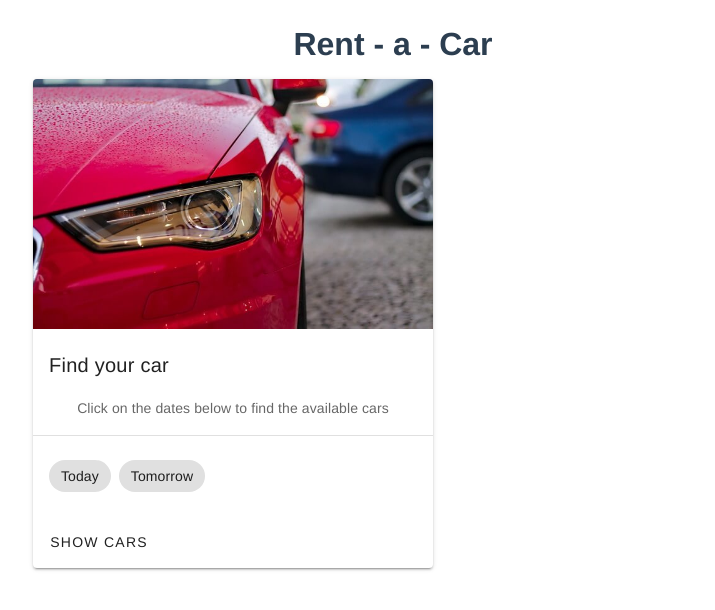
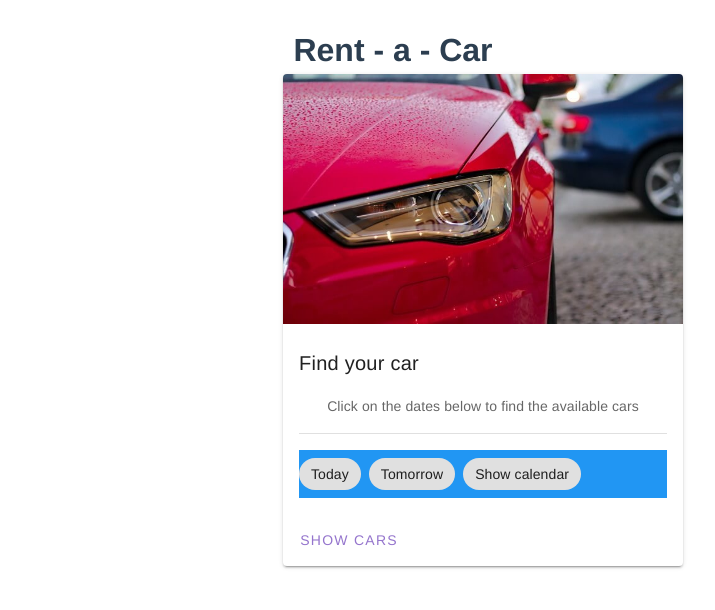
Before and after one commit to leokotman/rent-vehicle, a Vue app: page / in a window 1280 px wide. Shown: the top 610 px of the page, without its empty margins (157-872 px from the left). Built offline with nearby package versions, Linux system fonts and the light colour scheme; no server answers.

Commit message:
calendar btn & v-app tag around app (vuetify colors to work)

```diff
--- a/src/App.vue
+++ b/src/App.vue
@@ -1,21 +1,29 @@
 <template>
-  <div id="app">
+  <v-app id="app">
     <h1>Rent - a - Car</h1>
-    <find-car @showCars="showCars" :carsShown="carsShown" />
+    <find-car
+      @showCars="showCars"
+      :carsShown="carsShown"
+      @calendarToggle="toggleCalendar"
+      :calendarShown="calendarShown"
+    />
     <cars-list v-if="carsShown" :vehicles="fetchedData.vehicles" />
-  </div>
+    <the-calendar v-show="calendarShown" />
+  </v-app>
 </template>
 
 <script>
 import axios from "axios";
 import CarsList from "./components/CarsList.vue";
 import FindCar from "./components/FindCar.vue";
+import TheCalendar from './components/TheCalendar.vue';
 
 export default {
   name: "App",
   components: {
     FindCar,
     CarsList,
+    TheCalendar,
   },
   data() {
     return {
@@ -24,6 +32,7 @@ export default {
       availableAutos: [],
       fetchedData: null,
       carsShown: false,
+      calendarShown: false,
     };
   },
   methods: {
@@ -58,6 +67,9 @@ export default {
     showCars() {
       this.carsShown = !this.carsShown;
     },
+    toggleCalendar() {
+      this.calendarShown = !this.calendarShown;
+    },
   },
   created() {
     this.fetchData();
--- a/src/components/FindCar.vue
+++ b/src/components/FindCar.vue
@@ -15,6 +15,9 @@
         <v-chip-group class="blue" active-class="deep-purple accent-4" column>
           <v-chip>Today</v-chip>
           <v-chip>Tomorrow</v-chip>
+          <v-chip @click="toggleCalendar"
+            >{{ calendarShown ? "Hide" : "Show" }} calendar</v-chip
+          >
         </v-chip-group>
       </v-card-text>
 
@@ -29,9 +32,10 @@
 
 <script>
 export default {
-  emits: ["showCars"],
+  emits: ["showCars", "calendarToggle"],
   props: {
     carsShown: Boolean,
+    calendarShown: Boolean,
   },
   data() {
     return {
@@ -44,15 +48,18 @@ export default {
       this.$emit("showCars");
     },
     getToday() {
-    //   let date = new Date();
-    //   let day = date.getDate();
-    //   let month = date.getMonth() + 1;
-    //   let year = date.getFullYear();
+      //   let date = new Date();
+      //   let day = date.getDate();
+      //   let month = date.getMonth() + 1;
+      //   let year = date.getFullYear();
 
       const today = new Date();
       this.today = today;
       const tomorrow = new Date(today);
       this.tomorrow = tomorrow.setDate(tomorrow.getDate() + 1);
+    },
+    toggleCalendar() {
+      this.$emit("calendarToggle");
     },
   },
   created() {
```
